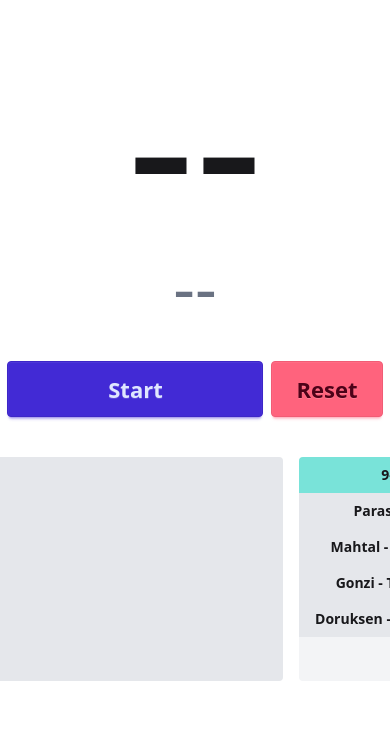
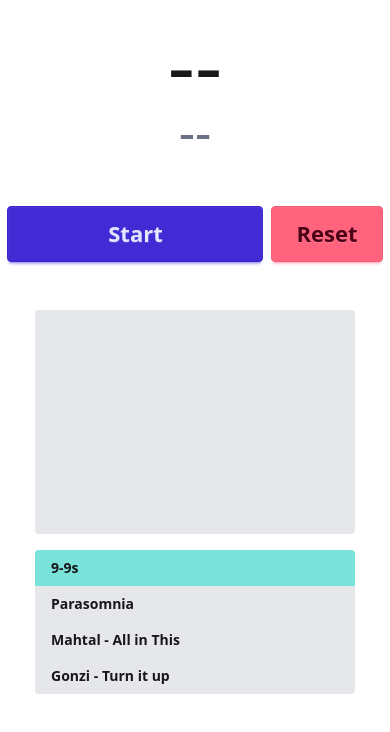
Before and after one commit to unframework/ticker, a React (Vite) app: page / in a window 390 px wide. Shown: the top 732 px of the page. Built offline with nearby package versions, Linux system fonts and the light colour scheme.

Commit message:
Tweak responsive layout

```diff
--- a/src/App.tsx
+++ b/src/App.tsx
@@ -283,13 +283,13 @@ const Timer: React.FC = () => {
     // fullscreen
     <div
       className={clsx(
-        "flex flex-col gap-2 h-screen w-screen fixed items-center justify-center pb-32",
+        "flex flex-col h-screen w-screen fixed items-center justify-center pb-32",
         timerState.mode === "paused" ? "bg-gray-300" : getBgClass(),
       )}
     >
       <div
         className={clsx(
-          "text-[25vh] leading-none",
+          "text-[10vh] md:text-[25vh] leading-none",
           timerState.mode === "paused" && "opacity-50",
           seq.type === "work" && "text-orange-700",
         )}
@@ -309,7 +309,7 @@ const Timer: React.FC = () => {
 
       <div
         className={clsx(
-          "text-[8vh] leading-none empty:before:content-['--']",
+          "text-[6vh] md:text-[8vh] leading-none empty:before:content-['--']",
           timerState.mode === "paused" && "opacity-50",
           seq.type === "work" || seq.type === "rest"
             ? "text-gray-800"
@@ -327,7 +327,7 @@ const Timer: React.FC = () => {
         {seq.type === "done" && <div>🎉🥳🎉</div>}
       </div>
 
-      <div className="flex gap-2 mt-8">
+      <div className="flex gap-2 mt-12">
         <button
           className="btn btn-primary btn-xl w-64" // fixed width due to dynamic label
           type="button"
@@ -354,7 +354,7 @@ const Timer: React.FC = () => {
         </button>
       </div>
 
-      <div className="flex-none mt-8 flex items-stretch gap-4">
+      <div className="flex-none mt-12 flex flex-col md:flex-row items-stretch gap-4">
         <VideoPlayer
           videoId={currentVideo[0]}
           videoStart={currentVideo[1]} // in seconds
@@ -362,7 +362,7 @@ const Timer: React.FC = () => {
           lowVolume={seq.type !== "work"}
         />
 
-        <div className="w-48">
+        <div className="md:w-64 h-36 md:h-auto">
           <PlaylistControls
             videoList={videoList}
             index={currentVideoIndex}
--- a/src/playlist.tsx
+++ b/src/playlist.tsx
@@ -35,7 +35,7 @@ export const PlaylistControls: React.FC<PlaylistControlsProps> = ({
   onSelect,
 }) => {
   return (
-    <div className="h-full rounded-sm overflow-auto bg-gray-100">
+    <div className="h-full rounded-sm overflow-y-scroll bg-gray-100">
       <div className="flex flex-col">
         {videoList.map(([videoId, , title], i) => (
           <button
@@ -49,9 +49,7 @@ export const PlaylistControls: React.FC<PlaylistControlsProps> = ({
             )}
             onClick={() => onSelect(i)}
           >
-            <div className="flex-1">
-              <div className="text-sm font-bold">{title}</div>
-            </div>
+            <span className="flex-1 text-left text-sm font-bold">{title}</span>
           </button>
         ))}
       </div>
--- a/src/videoPlayer.tsx
+++ b/src/videoPlayer.tsx
@@ -116,7 +116,7 @@ export const VideoPlayer: React.FC<VideoPlayerProps> = ({
     <div
       ref={containerRef}
       className={clsx(
-        "w-96 h-56 flex items-center justify-center",
+        "w-80 h-56 flex items-center justify-center",
         "bg-gray-200 rounded-sm overflow-hidden",
       )}
     ></div>
```
